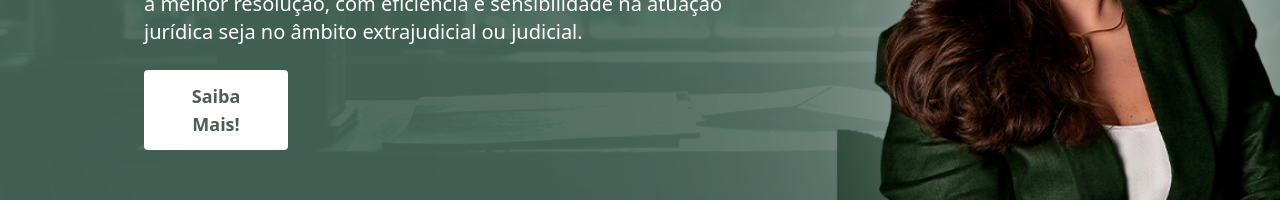
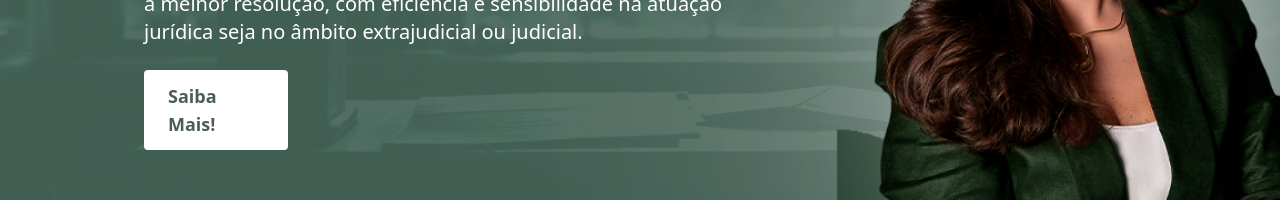
Before and after one commit to WesleiPossidonio/Projetct-dra-emelly, a React (Vite) app: page / in a window 1280 px wide. Shown: the part 438-638 px from the top of the page. Built offline with nearby package versions, Linux system fonts and the light colour scheme.

Commit message:
update links

```diff
--- a/src/Components/Coments/index.tsx
+++ b/src/Components/Coments/index.tsx
@@ -54,7 +54,7 @@ export const Coments = () => {
               Veja o que meus clientes dizem sobre meu trabalho
             </p>
           </div>
-          <button className="w-36 self-start text-base bg-white px-4 py-2 mt-2 rounded text-greenTheme font-bold">Saiba Mais!</button>
+          <a href="https://api.whatsapp.com/send/?phone=5522999599450&text&type=phone_number&app_absent=0" target="_blank" className="w-36 self-start text-base bg-white px-4 py-2 mt-2 rounded text-greenTheme font-bold">Saiba Mais!</a>
         </div>
 
         <Carousel className="w-full" plugins={[
--- a/src/Components/Contacts/index.tsx
+++ b/src/Components/Contacts/index.tsx
@@ -91,7 +91,7 @@ export const Contact = () => {
             <Input className='border-gray-400 focus:border-greenTheme' type="tel" placeholder="Digite o número do Telefone" {...register('phone')} />
             <Input className='border-gray-400 focus:border-greenTheme' type="text" placeholder="Digite o Assunto" {...register('subject_title')} />
             <Textarea className='border-gray-400 focus:border-greenTheme' placeholder='Digite sua Dúvida' {...register('subject_text')} />
-            <button className="w-36 self-start text-base bg-greenTheme px-4 py-2 mt-2 rounded text-white font-bold" type='submit'>Saiba Mais!</button>
+            <button className="w-36 self-start text-base bg-greenTheme px-4 py-2 mt-2 rounded text-white font-bold" type='submit'>Enviar</button>
           </form>
         </div>
       </div>
--- a/src/Components/Hero/index.tsx
+++ b/src/Components/Hero/index.tsx
@@ -11,7 +11,7 @@ export const Hero = () => {
         caso de forma única e buscando sempre a melhor resolução, com eficiência
         e sensibilidade na atuação jurídica seja no âmbito extrajudicial ou judicial.
       </p>
-      <button className="w-36 self-start text-lg bg-white px-6 py-3 mt-2 md:mt-4 rounded text-greenTheme font-bold">Saiba Mais!</button>
+      <a href="https://api.whatsapp.com/send/?phone=5522999599450&text&type=phone_number&app_absent=0" target="_blank" className="w-36 self-start text-lg bg-white px-6 py-3 mt-2 md:mt-4 rounded text-greenTheme font-bold">Saiba Mais!</a>
     </section>
   )
 }
```
